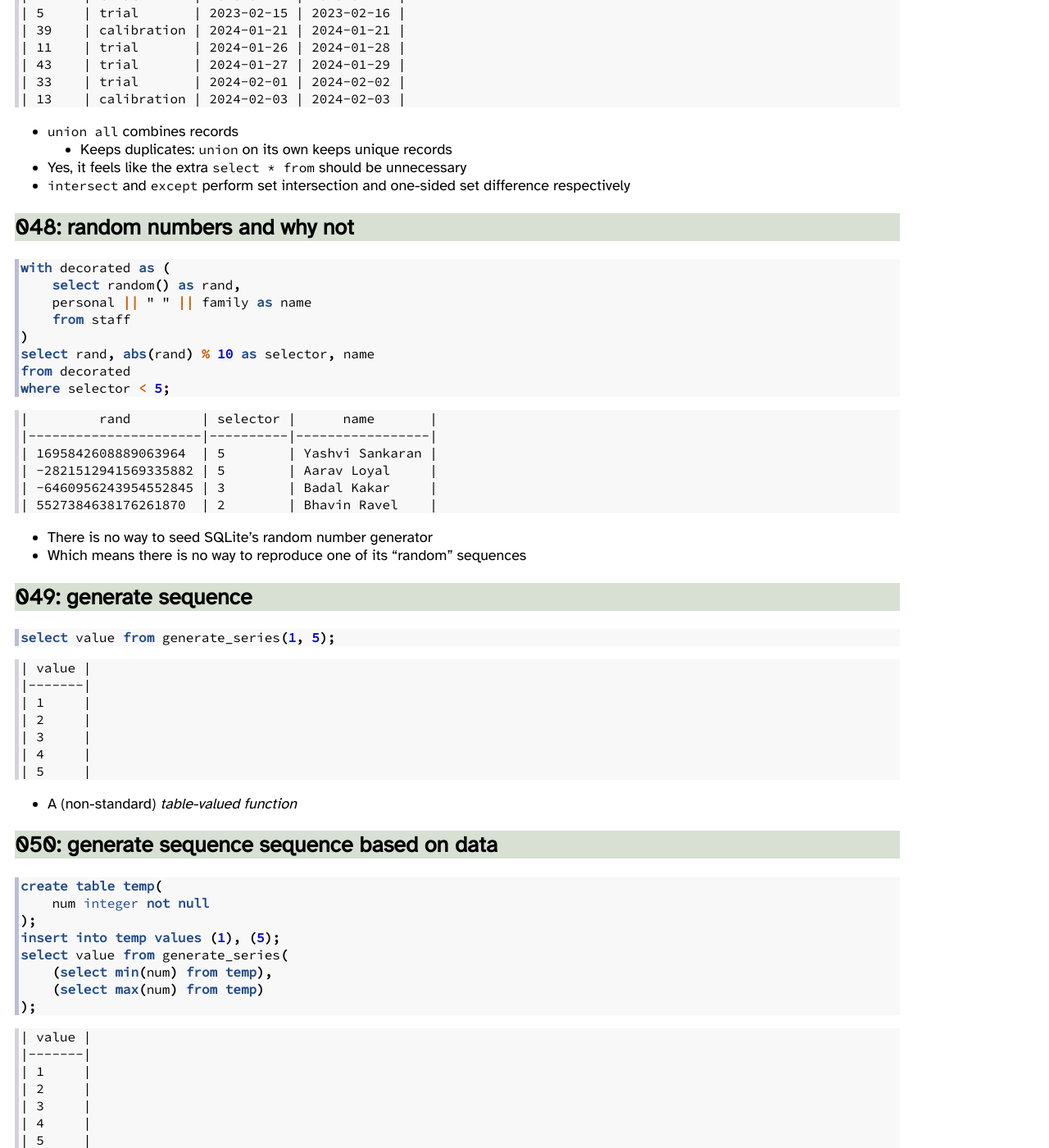
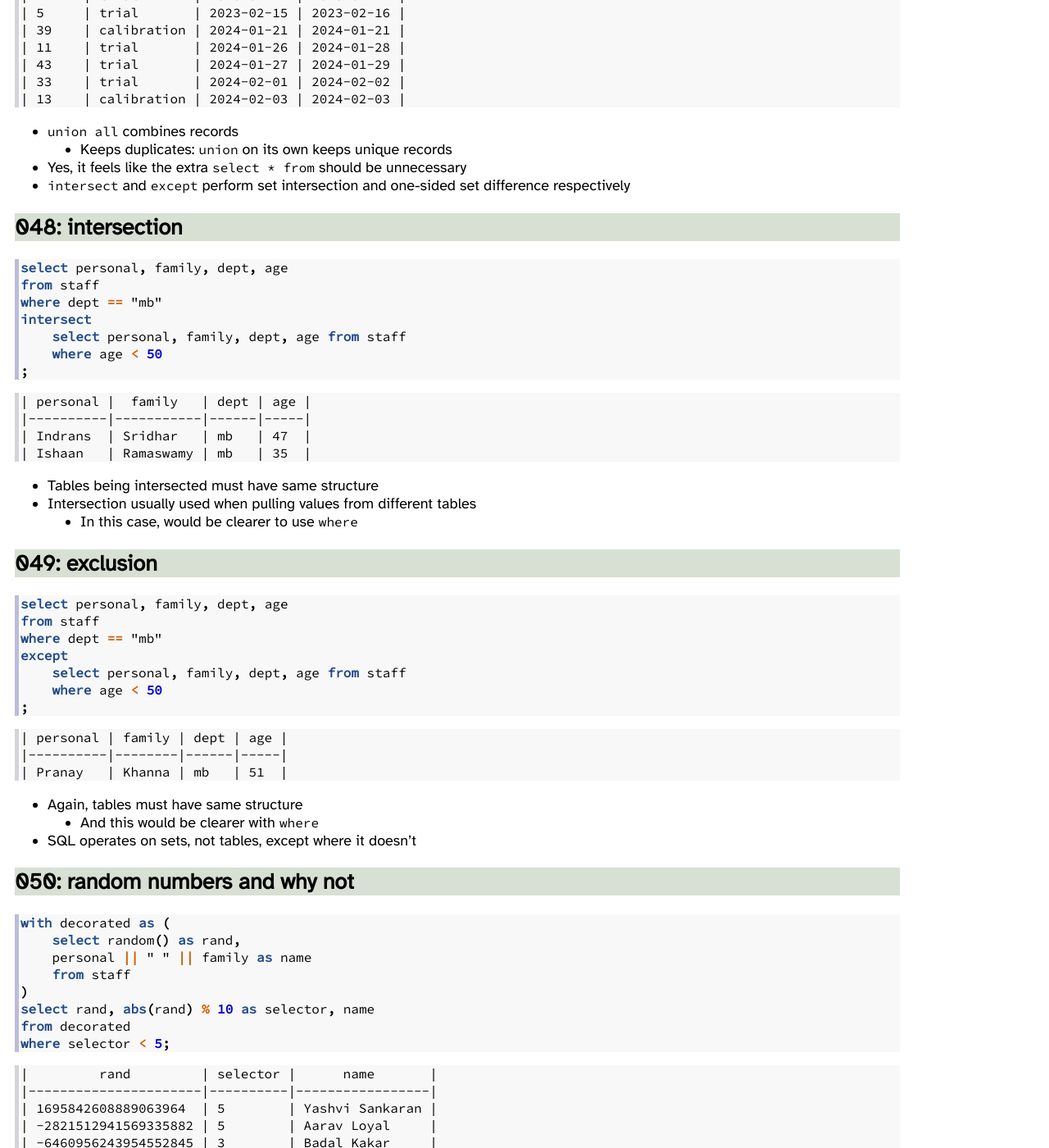
Before and after one commit to gvwilson/sql-tutorial, a Jekyll site: the page built from index.md, in a window 1280 px wide and 1400 px high, scrolled down 25103 px. Shown: the whole window at 82% size. Built offline with Jekyll 4.4.1, drawn with Linux system fonts in a browser that asks for light colours; nearby versions of some CDN libraries; our own code applies the rules of GitHub Pages for plain Markdown files; some of the changed text lies outside the part shown.

Commit message:
feat: except and intersect

````diff
--- a/index.md
+++ b/index.md
@@ -1328,7 +1328,50 @@
 -   Yes, it feels like the extra `select * from` should be unnecessary
 -   `intersect` and `except` perform set intersection and one-sided set difference respectively
 
-## 048: random numbers and why not
+## 048: intersection
+
+```sql
+select personal, family, dept, age
+from staff
+where dept == "mb"
+intersect
+    select personal, family, dept, age from staff
+    where age < 50
+;
+```
+```
+| personal |  family   | dept | age |
+|----------|-----------|------|-----|
+| Indrans  | Sridhar   | mb   | 47  |
+| Ishaan   | Ramaswamy | mb   | 35  |
+```
+
+-   Tables being intersected must have same structure
+-   Intersection usually used when pulling values from different tables
+    -   In this case, would be clearer to use `where`
+
+## 049: exclusion
+
+```sql
+select personal, family, dept, age
+from staff
+where dept == "mb"
+except
+    select personal, family, dept, age from staff
+    where age < 50
+;
+```
+```
+| personal | family | dept | age |
+|----------|--------|------|-----|
+| Pranay   | Khanna | mb   | 51  |
+```
+
+-   Again, tables must have same structure
+    -   And this would be clearer with `where`
+-   SQL operates on sets, not tables, except where it doesn't
+
+## 050: random numbers and why not
 
 ```sql
 with decorated as (
````
Also changed, not shown: other parts of index.md (+22 -22 lines).
